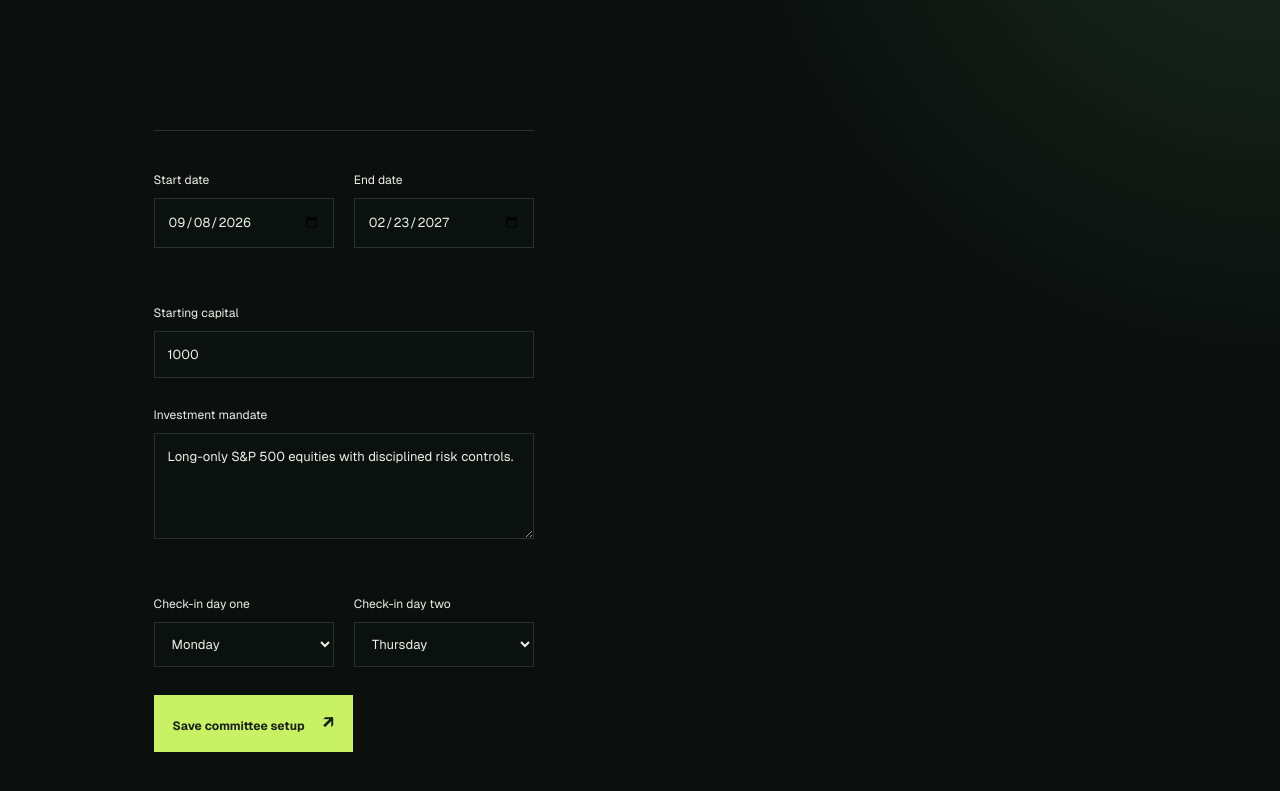
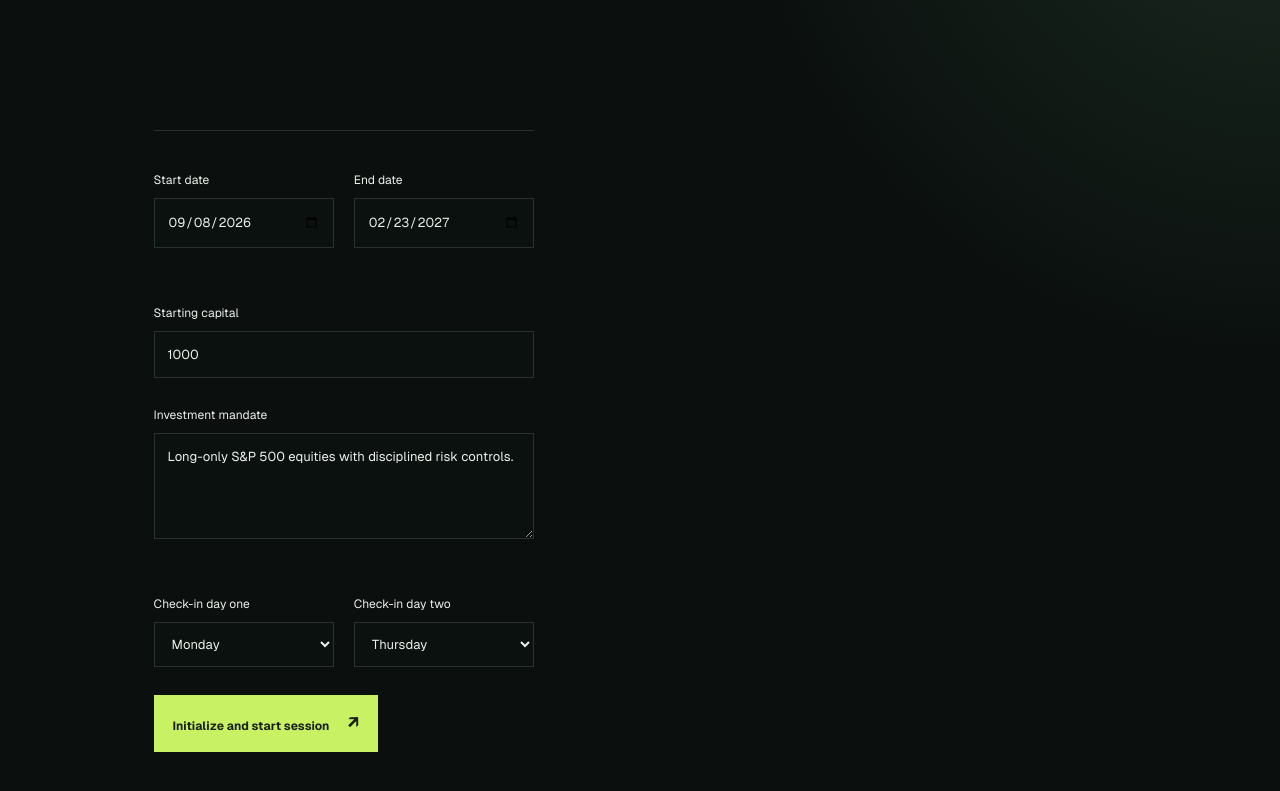
Before and after one commit to LINEL-1/projectgauntletv2, a Next.js app: page / in a window 1280 px wide. Shown: the part 446-1237 px from the top of the page. Built offline with nearby package versions, Linux system fonts and the light colour scheme.

Commit message:
Fixed inputs not being sent to backend.

```diff
--- a/src/app/api/flow/kickoff/route.ts
+++ b/src/app/api/flow/kickoff/route.ts
@@ -21,7 +21,10 @@ export async function POST(request: Request) {
     "investment_mandate",
     "start_date",
   ];
-  const missing = requiredInputs.filter((key) => body[key] === undefined || body[key] === "");
+  const missing = requiredInputs.filter((key) => {
+    const value = body[key];
+    return value === undefined || value === null || (typeof value === "string" && value.trim() === "");
+  });
   if (missing.length) {
     return NextResponse.json({ error: `Missing required flow inputs: ${missing.join(", ")}.` }, { status: 400 });
   }
--- a/src/app/page.tsx
+++ b/src/app/page.tsx
@@ -66,6 +66,12 @@ const agents: Agent[] = [
 const stateStorageKey = "project-gauntlet-state-v1";
 const money = (value: number, currency = "CAD") => new Intl.NumberFormat("en-CA", { style: "currency", currency, maximumFractionDigits: 2 }).format(value);
 const pct = (value: number) => `${value >= 0 ? "+" : ""}${value.toFixed(2)}%`;
+function hasKickoffConfig(state: FlowState) {
+  return [state.start_date, state.end_date, state.investment_mandate, state.checkin_weekday_1, state.checkin_weekday_2]
+    .every((value) => typeof value === "string" && value.trim().length > 0)
+    && Number.isFinite(state.starting_capital)
+    && state.starting_capital > 0;
+}
 
 function Icon({ children }: { children: React.ReactNode }) {
   return <span className="icon" aria-hidden="true">{children}</span>;
@@ -150,7 +156,7 @@ function CountValue({ value }: { value: number }) {
   return <>{money(display)}</>;
 }
 
-function SetupScreen({ onComplete }: { onComplete: (state: FlowState) => void }) {
+function SetupScreen({ onComplete }: { onComplete: (state: FlowState, runId: string) => void }) {
   const [form, setForm] = useState({
     start_date: "2026-09-08",
     end_date: "2027-02-23",
@@ -160,7 +166,8 @@ function SetupScreen({ onComplete }: { onComplete: (state: FlowState) => void })
     checkin_weekday_2: "Thursday",
   });
   const [error, setError] = useState("");
-  const submit = (event: React.FormEvent) => {
+  const [busy, setBusy] = useState(false);
+  const submit = async (event: React.FormEvent) => {
     event.preventDefault();
     setError("");
     const startingCapital = Number(form.starting_capital);
@@ -168,6 +175,20 @@ function SetupScreen({ onComplete }: { onComplete: (state: FlowState) => void })
       setError("Enter a starting capital greater than zero.");
       return;
     }
+    setBusy(true);
+    try {
+      const preflight = await fetch("/api/flow/inputs");
+      const preflightData = await preflight.json();
+      if (!preflight.ok) throw new Error(`Deployment check failed: ${preflightData.error || `GET /inputs returned HTTP ${preflight.status}`}`);
+
+      const response = await fetch("/api/flow/kickoff", {
+        method: "POST",
+        headers: { "Content-Type": "application/json" },
+        body: JSON.stringify({ ...form, starting_capital: startingCapital, human_input: "" }),
+      });
+      const data = await response.json();
+      if (!response.ok) throw new Error(data.error || "Kickoff failed.");
+
       onComplete({
         initialized: true,
         current_week: 1,
@@ -179,7 +200,12 @@ function SetupScreen({ onComplete }: { onComplete: (state: FlowState) => void })
         checkin_weekday_2: form.checkin_weekday_2,
         ledger: { cash: startingCapital, total_value: startingCapital, realised_pnl: 0, positions: [] },
         session_history: [],
-    });
+      }, data.run_id);
+    } catch (err) {
+      setError(err instanceof Error ? err.message : "Unable to initialize the committee.");
+    } finally {
+      setBusy(false);
+    }
   };
 
   return (
@@ -202,7 +228,7 @@ function SetupScreen({ onComplete }: { onComplete: (state: FlowState) => void })
           <label>Check-in day two<select value={form.checkin_weekday_2} onChange={(event) => setForm({ ...form, checkin_weekday_2: event.target.value })}>{["Monday", "Tuesday", "Wednesday", "Thursday", "Friday"].map((day) => <option key={day}>{day}</option>)}</select></label>
         </div>
         {error && <div className="error-banner">{error}</div>}
-        <button className="primary-button" type="submit">Save committee setup<Icon>↗</Icon></button>
+        <button className="primary-button" type="submit" disabled={busy}>{busy ? "Starting first session..." : "Initialize and start session"}<Icon>↗</Icon></button>
       </form>
     </main>
   );
@@ -245,16 +271,16 @@ function parseTrades(text: string): Trade[] {
   return parsed;
 }
 
-function Deliberation({ state, onClose, onComplete }: { state: FlowState; onClose: () => void; onComplete: (state: FlowState) => void }) {
-  const [stage, setStage] = useState<"input" | "running" | "complete" | "failed">("input");
+function Deliberation({ state, onClose, onComplete, initialRunId }: { state: FlowState; onClose: () => void; onComplete: (state: FlowState) => void; initialRunId?: string }) {
+  const [stage, setStage] = useState<"input" | "running" | "complete" | "failed">(initialRunId ? "running" : "input");
   const [human, setHuman] = useState("");
   const [mandate, setMandate] = useState("");
-  const [runId, setRunId] = useState("");
+  const [runId, setRunId] = useState(initialRunId || "");
   const [outputs, setOutputs] = useState<Record<string, string>>({});
   const outputsRef = useRef<Record<string, string>>({});
   const [error, setError] = useState("");
   const [minutesOpen, setMinutesOpen] = useState(false);
-  const [startedAt, setStartedAt] = useState<number | null>(null);
+  const [startedAt, setStartedAt] = useState<number | null>(initialRunId ? Date.now() : null);
   const [elapsed, setElapsed] = useState(0);
 
   const kickoff = async () => {
@@ -410,14 +436,19 @@ export default function Home() {
     }
   }, []);
 
-  const saveState = (nextState: FlowState) => {
+  const [initialRunId, setInitialRunId] = useState("");
+  const saveState = (nextState: FlowState, runId?: string) => {
     window.localStorage.setItem(stateStorageKey, JSON.stringify(nextState));
     setState(nextState);
+    if (runId) {
+      setInitialRunId(runId);
+      setCheckinOpen(true);
+    }
   };
   const change = useMemo(() => state ? ((state.ledger.total_value - state.starting_capital) / state.starting_capital) * 100 : 0, [state]);
 
   if (loading) return <div className="loading-screen"><div className="loading-mark">PG<span>/</span>01</div><div className="loading-line" /></div>;
-  if (!state) return <SetupScreen onComplete={saveState} />;
+  if (!state || !hasKickoffConfig(state)) return <SetupScreen onComplete={saveState} />;
 
   const latest = state.session_history[state.session_history.length - 1];
   const progress = Math.min(Math.max(((state.ledger.total_value - 1000) / 150) * 100, 0), 100);
@@ -456,7 +487,7 @@ export default function Home() {
           </aside>
         </div>
       </main>
-      {checkinOpen && <Deliberation state={state} onClose={() => setCheckinOpen(false)} onComplete={saveState} />}
+      {checkinOpen && <Deliberation state={state} onClose={() => { setCheckinOpen(false); setInitialRunId(""); }} onComplete={saveState} initialRunId={initialRunId || undefined} />}
       {history && <div className="drawer-backdrop" onClick={() => setHistory(null)}><aside className="history-drawer" onClick={(event) => event.stopPropagation()}><button className="icon-button" onClick={() => setHistory(null)}>×</button><p className="eyebrow">Week {history.week} / official record</p><h2>Session minutes</h2><div className="drawer-rule" /><pre>{history.minutes}</pre></aside></div>}
     </div>
   );
```
Lines whose indentation alone changed are shown as unchanged.
